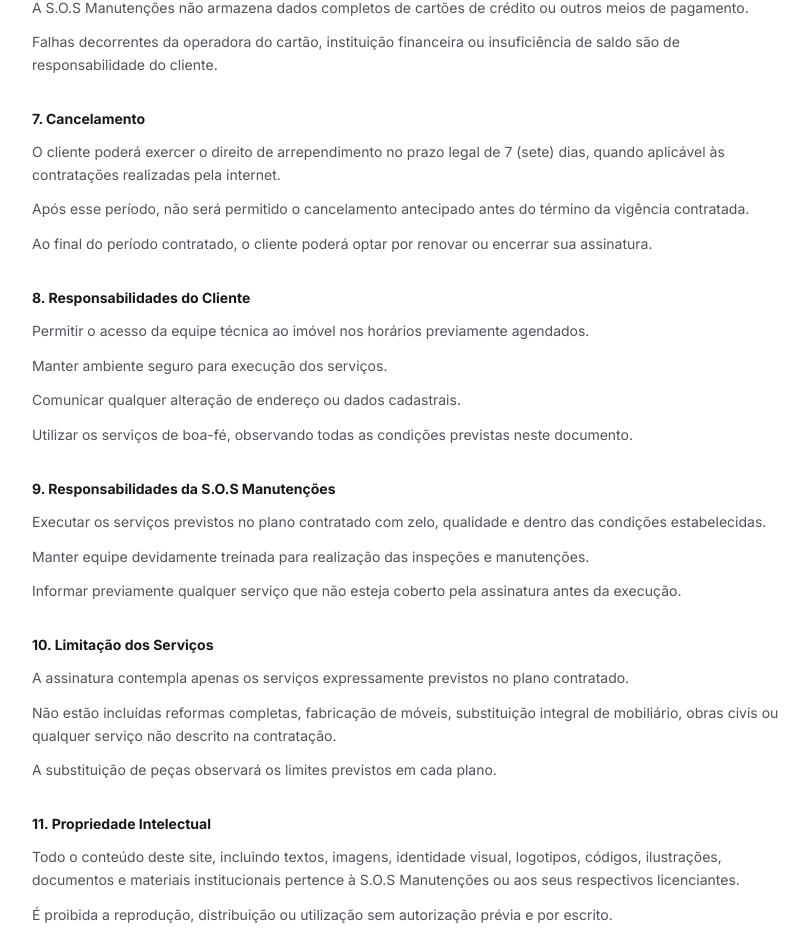
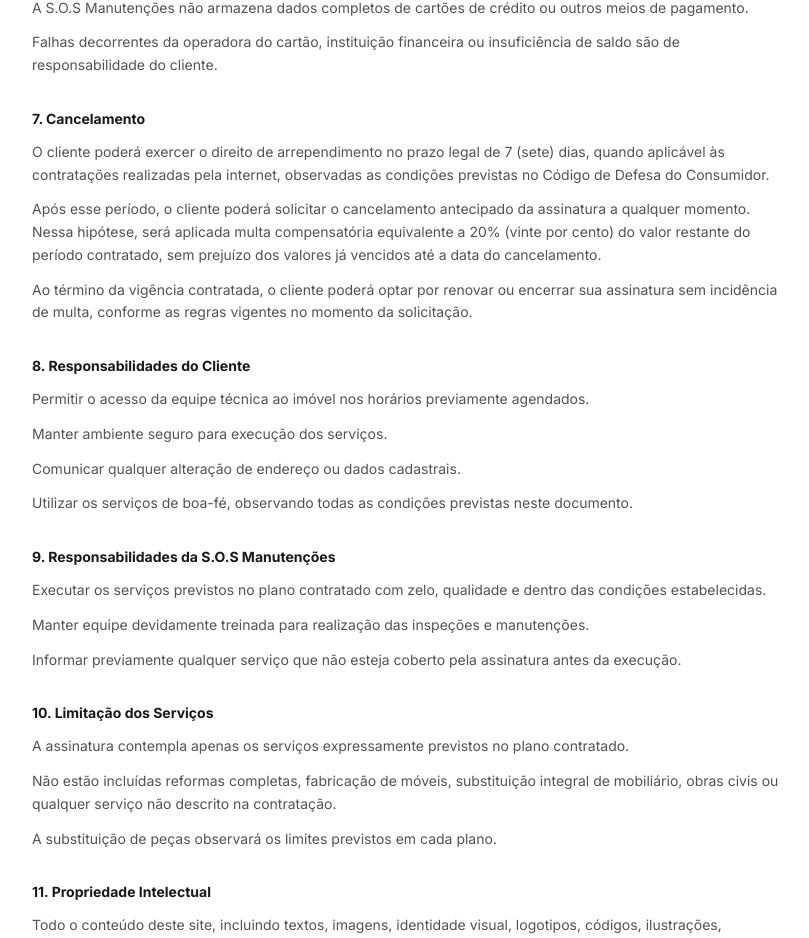
Before and after one commit to Yurguis8/s.o.s-manutencoes, a React (Vite) app in the folder frontend/: page /termos in a window 1280 px wide. Shown: the part 1333-2271 px from the top of the page, without its empty margins (232-1041 px from the left). Built offline with nearby package versions, Linux system fonts and the light colour scheme.

Commit message:
Detalhes

```diff
--- a/frontend/src/data/landingData.ts
+++ b/frontend/src/data/landingData.ts
@@ -227,7 +227,7 @@
   },
   {
     question: "É possível cancelar antes do término do contrato?",
-    answer: "Não. Nossos planos possuem vigência de 6 ou 12 meses e funcionam como a contratação de um pacote de serviços com pagamento recorrente. Ao assinar, você contrata todo o período escolhido, realizando o pagamento de forma parcelada. Por esse motivo, não é possível o cancelamento antecipado durante a vigência do contrato. Ao final do período contratado, você poderá optar pela renovação ou pelo encerramento da assinatura.",
+    answer: "Sim. O cliente pode solicitar o cancelamento da assinatura a qualquer momento. Após o prazo legal de 7 (sete) dias para exercício do direito de arrependimento, quando aplicável, o cancelamento antecipado implica o pagamento de multa compensatória correspondente a 20% (vinte por cento) do valor restante do contrato, permanecendo devidos os demais valores eventualmente vencidos até a data do cancelamento. Ao término da vigência contratada, a assinatura poderá ser encerrada sem multa, observadas as condições previstas no contrato.",
     category: "Planos"
   },
   {
--- a/frontend/src/data/legalContent.ts
+++ b/frontend/src/data/legalContent.ts
@@ -195,7 +195,7 @@
     {
       title: '6. Revogação do Consentimento',
       paragraphs: [
-        'O consentimento pode ser revogado a qualquer momento, mediante solicitação ao canal oficial de atendimento ou ao e-mail [inserir e-mail de contato].',
+        'O consentimento pode ser revogado a qualquer momento, mediante solicitação ao canal oficial de atendimento ou ao e-mail sosmanutencoes.faleconosco@gmail.com.',
         'A revogação não afeta a licitude do tratamento realizado com base no consentimento anteriormente concedido, nem impede o tratamento necessário à execução do contrato vigente, ao cumprimento de obrigação legal, ao exercício regular de direitos ou a outras bases legais aplicáveis.',
         'Caso a revogação inviabilize o tratamento de dados indispensáveis à execução do serviço contratado, a continuidade de determinados benefícios poderá ser comprometida até a regularização da situação ou até o término do vínculo contratual.',
       ],
@@ -247,11 +247,12 @@
   ],
 },
 {
-  title: 'Cláusula 4ª — Da Vigência e da Fidelidade',
+   title: 'Cláusula 4ª — Da Vigência e da Fidelidade',
   paragraphs: [
     'A contratação será celebrada por prazo determinado, correspondente ao ciclo escolhido pelo CONTRATANTE, podendo ser de 6 (seis) meses ou 12 (doze) meses, conforme a oferta disponível no momento da adesão.',
-    'Durante a vigência mínima contratada, o CONTRATANTE se compromete a permanecer no plano contratado até o término do período escolhido, salvo hipóteses legais imperativas, rescisão por descumprimento da CONTRATADA ou exercício válido do direito de arrependimento no prazo legal.',
-    'Ao final da vigência mínima, o contrato poderá ser renovado automaticamente, se essa condição estiver expressamente indicada na oferta aceita, ou encerrado conforme as regras da Plataforma e o aviso prévio informado.',
+    'O CONTRATANTE poderá solicitar o cancelamento da assinatura a qualquer momento. Após o prazo legal de 7 (sete) dias para exercício do direito de arrependimento, quando aplicável, a rescisão antecipada implicará o pagamento de multa compensatória equivalente a 20% (vinte por cento) do valor restante do período contratado.',
+    'Não será devida a multa quando a rescisão decorrer de descumprimento contratual pela CONTRATADA ou em outras hipóteses previstas em lei.',
+    'Ao final da vigência mínima, o contrato poderá ser renovado automaticamente, se essa condição estiver expressamente indicada na oferta aceita, ou encerrado pelo CONTRATANTE sem incidência de multa, observadas as regras de renovação e aviso prévio previstas neste contrato.'
   ],
 },
 {
@@ -407,9 +408,9 @@
     {
       title: '7. Cancelamento',
       paragraphs: [
-        'O cliente poderá exercer o direito de arrependimento no prazo legal de 7 (sete) dias, quando aplicável às contratações realizadas pela internet.',
-        'Após esse período, não será permitido o cancelamento antecipado antes do término da vigência contratada.',
-        'Ao final do período contratado, o cliente poderá optar por renovar ou encerrar sua assinatura.',
+        'O cliente poderá exercer o direito de arrependimento no prazo legal de 7 (sete) dias, quando aplicável às contratações realizadas pela internet, observadas as condições previstas no Código de Defesa do Consumidor.',
+        'Após esse período, o cliente poderá solicitar o cancelamento antecipado da assinatura a qualquer momento. Nessa hipótese, será aplicada multa compensatória equivalente a 20% (vinte por cento) do valor restante do período contratado, sem prejuízo dos valores já vencidos até a data do cancelamento.',
+        'Ao término da vigência contratada, o cliente poderá optar por renovar ou encerrar sua assinatura sem incidência de multa, conforme as regras vigentes no momento da solicitação.'
       ],
     },
     {
```
